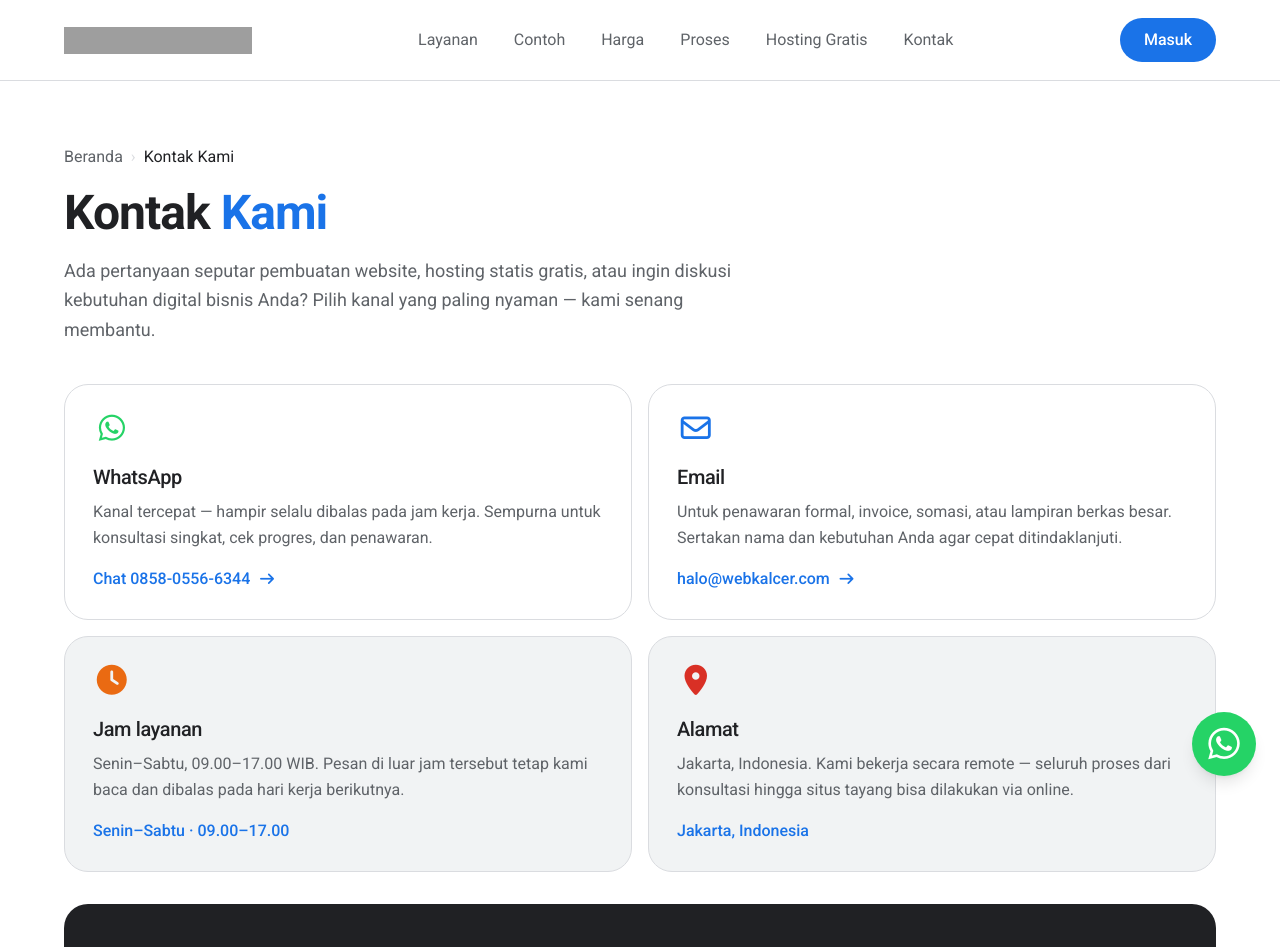
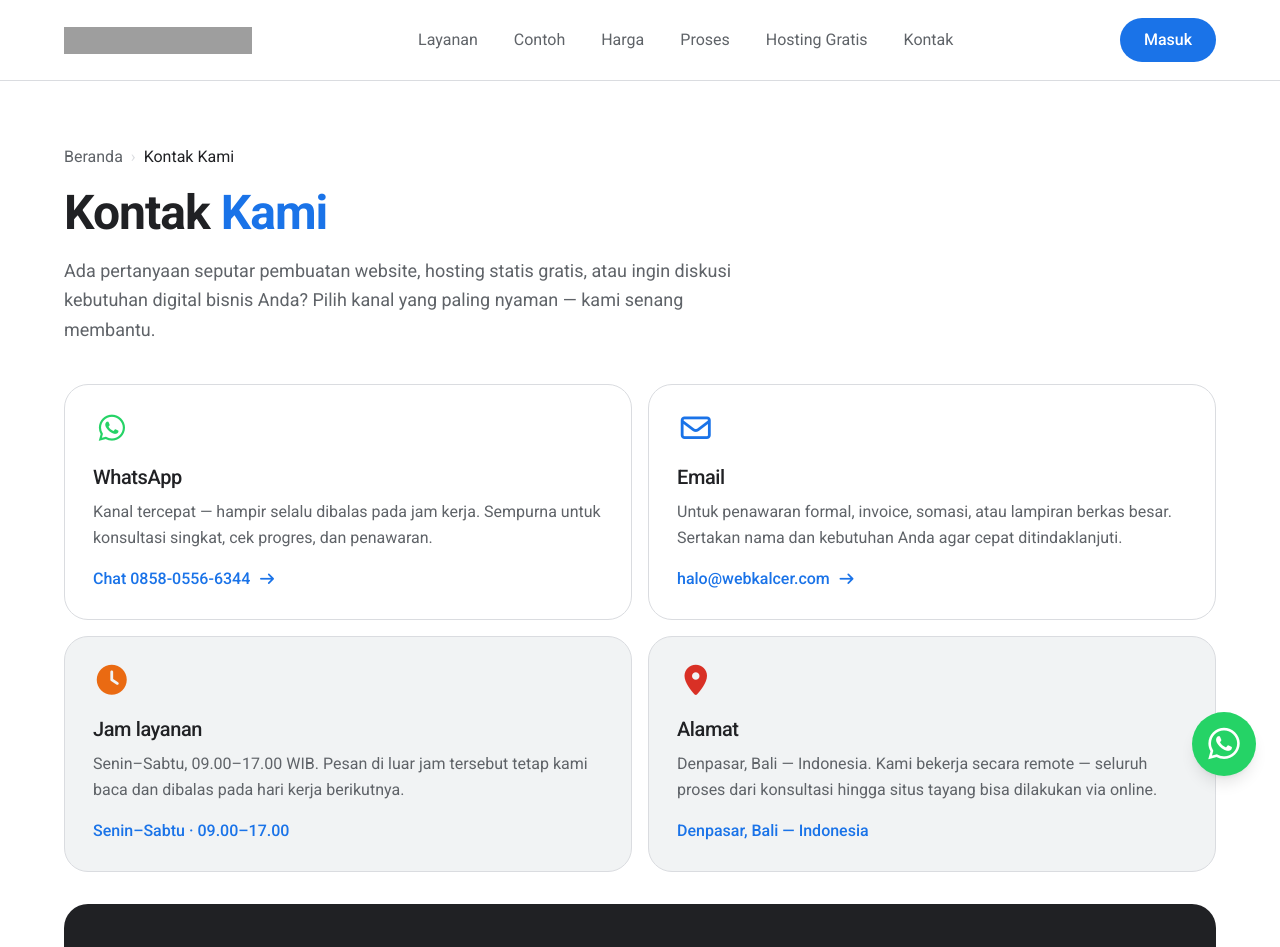
Before and after one commit to dnysaz/webkalcer, a Next.js app in the folder frontend/: page /kontak in a window 1280 px wide. Shown: the top 947 px of the page. Built offline with nearby package versions, Linux system fonts and the light colour scheme; grey boxes are pictures that could not be loaded.

Commit message:
Alamat kantor: Jakarta diganti Denpasar, Bali - Indonesia (kontak & syarat ketentuan)

```diff
--- a/frontend/app/kontak/page.tsx
+++ b/frontend/app/kontak/page.tsx
@@ -43,8 +43,8 @@ const CHANNELS = [
     icon: "fa-solid fa-location-dot",
     iconColor: "text-red",
     title: "Alamat",
-    desc: "Jakarta, Indonesia. Kami bekerja secara remote — seluruh proses dari konsultasi hingga situs tayang bisa dilakukan via online.",
-    action: "Jakarta, Indonesia",
+    desc: "Denpasar, Bali — Indonesia. Kami bekerja secara remote — seluruh proses dari konsultasi hingga situs tayang bisa dilakukan via online.",
+    action: "Denpasar, Bali — Indonesia",
     href: null as string | null,
     external: false,
   },
--- a/frontend/app/terms/page.tsx
+++ b/frontend/app/terms/page.tsx
@@ -536,7 +536,7 @@ const sections: LegalSection[] = [
               0858-0556-6344
             </a>
           </li>
-          <li>Alamat korespondensi: Jakarta, Indonesia (detail menyusul)</li>
+          <li>Alamat korespondensi: Denpasar, Bali — Indonesia (detail menyusul)</li>
         </ul>
         <p>
           Kami berusaha merespons seluruh korespondensi pada jam kerja,
```
